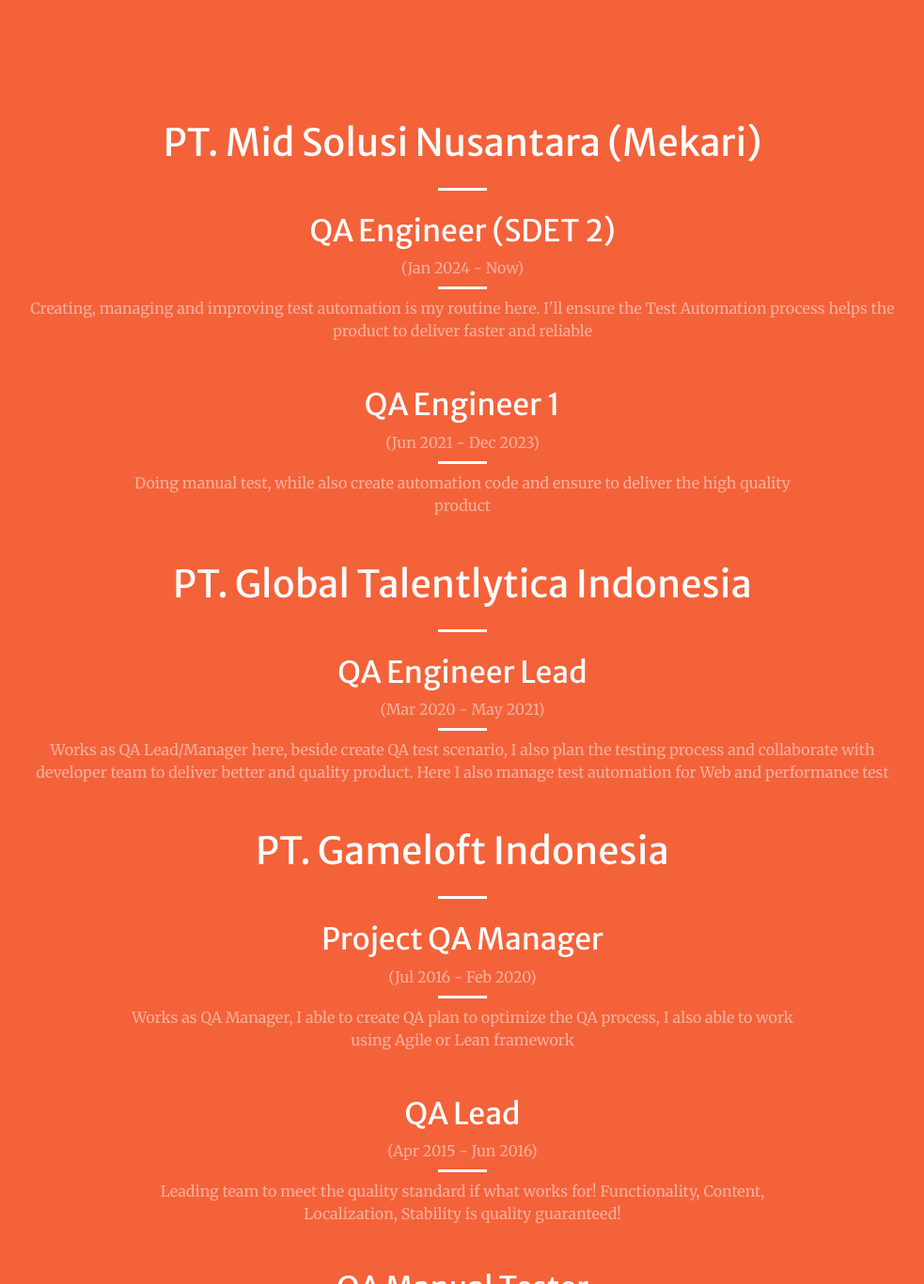
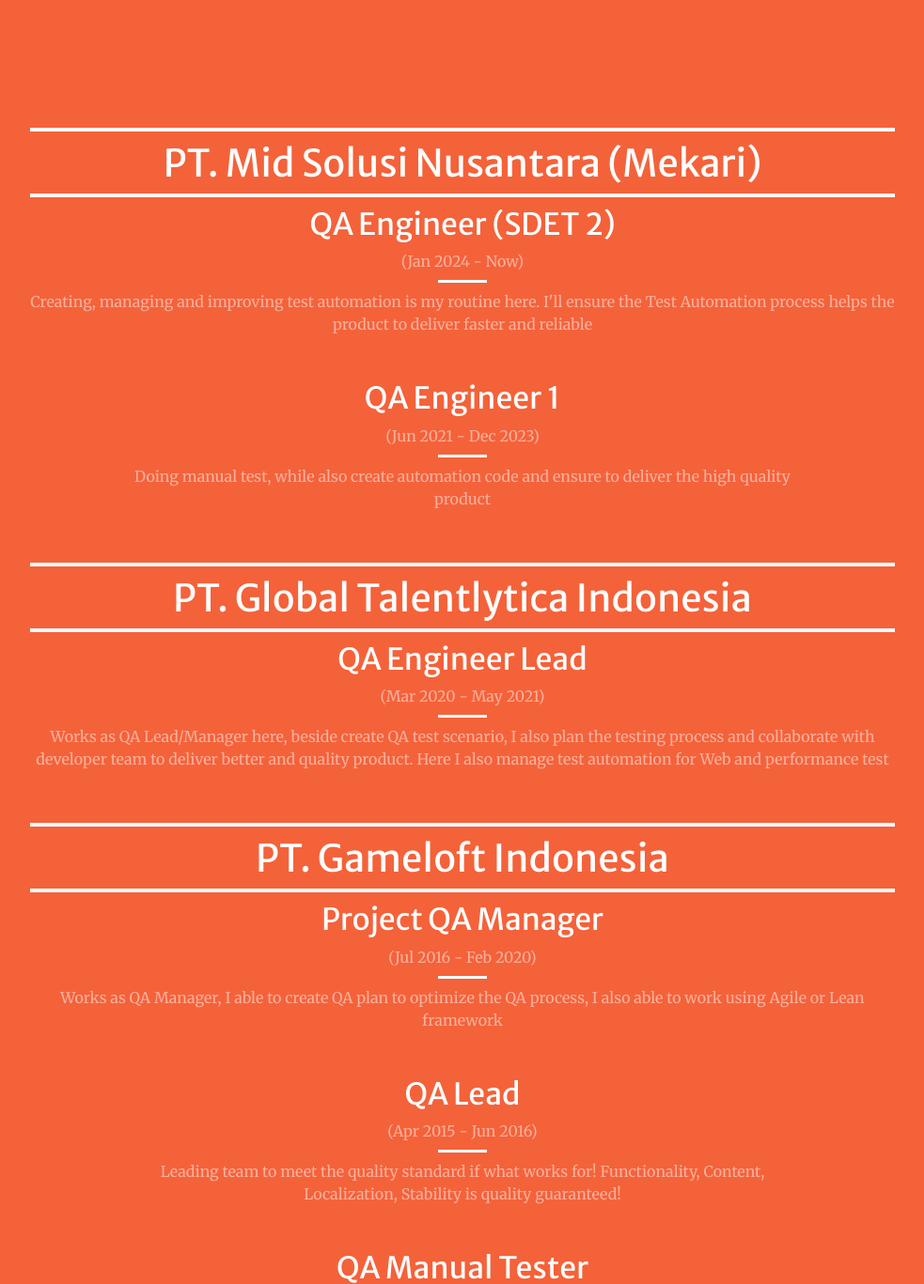
Before and after one commit to boseagr/boseagr.github.io, a website with bundled scripts: page index.html in a window 1280 px wide. Shown: the part 800-2167 px from the top of the page at 94% size, without its empty margins (148-1131 px from the left). Built offline with nearby package versions, Linux system fonts and the light colour scheme.

Commit message:
update hr line

```diff
--- a/index.html
+++ b/index.html
@@ -74,8 +74,9 @@
     <div class="container">
       <div class="row justify-content-center">
         <div class="col-lg-10 text-center">
+          <hr class="light my-2" style="height: 2px;border-width: 4px;">
           <h1 class="text-white mt-0">PT. Mid Solusi Nusantara (Mekari)</h2>
-          <hr class="divider light my-4">
+          <hr class="light my-2" style="height: 2px;border-width: 4px;">
           <h2 class="text-white mt-0">QA Engineer (SDET 2)</h2>
           <p class="text-white-50 mb-2">(Jan 2024 - Now)</p>
           <hr class="divider light my-2">
@@ -90,17 +91,19 @@
           <br>
         </div>
         <div class="col-lg-10 text-center">
+          <hr class="light my-2" style="height: 2px;border-width: 4px;">
           <h1 class="text-white mt-0">PT. Global Talentlytica Indonesia</h2>
-          <hr class="divider light my-4">
+          <hr class="light my-2" style="height: 2px;border-width: 4px;">
           <h2 class="text-white mt-0">QA Engineer Lead</h2>
           <p class="text-white-50 mb-2">(Mar 2020 - May 2021)</p>
           <hr class="divider light my-2">
           <p class="text-white-50 mb-4">Works as QA Lead/Manager here, beside create QA test scenario, I also plan the testing process and collaborate with developer team to deliver better and quality product. Here I also manage test automation for Web and performance test</p>
           <br>
         </div>
-        <div class="col-lg-8 text-center">
+        <div class="col-lg-10 text-center">
+          <hr class="light my-2" style="height: 2px;border-width: 4px;">
           <h1 class="text-white mt-0">PT. Gameloft Indonesia</h2>
-          <hr class="divider light my-4">
+          <hr class="light my-2" style="height: 2px;border-width: 4px;">
           <h2 class="text-white mt-0">Project QA Manager</h2>
           <p class="text-white-50 mb-2">(Jul 2016 - Feb 2020)</p>
           <hr class="divider light my-2">
@@ -119,7 +122,6 @@
           <p class="text-white-50 mb-2">(Feb 2011 - Jun 2016)</p>
           <hr class="divider light my-2">
           <p class="text-white-50 mb-4">Doing test manually to ensure everything is work as intended</p>
-          <br>
         </div>
       </div>
     </div>
```
